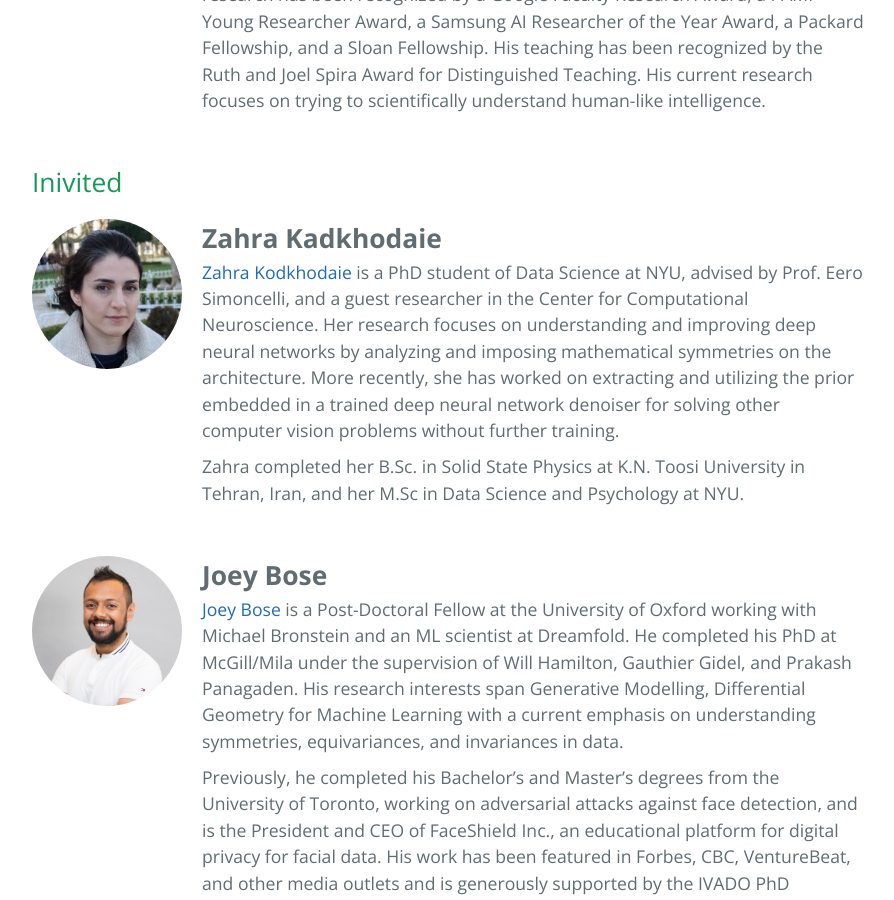
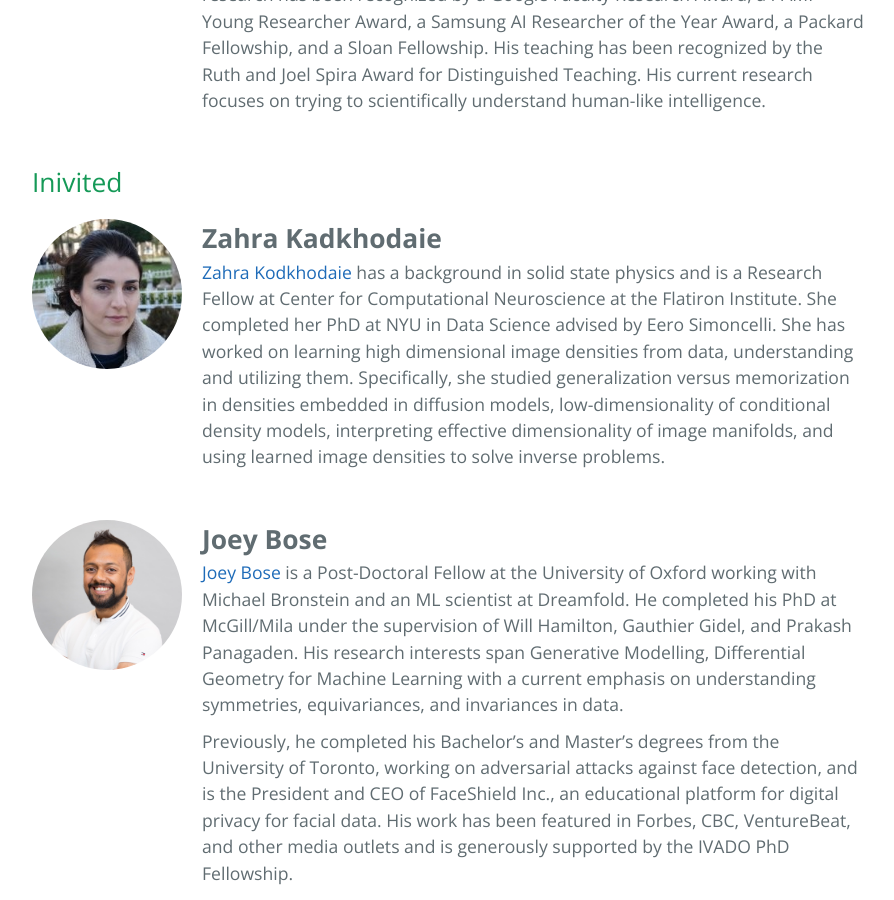
Before and after one commit to gram-workshop/gram-workshop.github.io, a Jekyll site: the page speakers.html, which Jekyll copies as it is, in a window 1280 px wide and 900 px high, scrolled down 1149 px. Shown: the whole window, without its empty margins (192-1086 px from the left). Built offline with Jekyll 4.4.1, drawn with Linux system fonts in a browser that asks for light colours.

Commit message:
updated Zahra's bio

```diff
--- a/speakers.html
+++ b/speakers.html
@@ -96,8 +96,7 @@
       <img src="assets/img/bio/zahra_kadkhodaie.jpg" alt="Zahra Kadkhodaie" class="speaker-photo">
       <div class="speaker-bio">
         <strong>Zahra Kadkhodaie</strong>
-        <p><a href=https://www.simonsfoundation.org/people/zahra-kadkhodaie/>Zahra Kodkhodaie</a> is a PhD student of Data Science at NYU, advised by Prof. Eero Simoncelli, and a guest researcher in the Center for Computational Neuroscience. Her research focuses on understanding and improving deep neural networks by analyzing and imposing mathematical symmetries on the architecture. More recently, she has worked on extracting and utilizing the prior embedded in a trained deep neural network denoiser for solving other computer vision problems without further training.</p>
-        <p>Zahra completed her B.Sc. in Solid State Physics at K.N. Toosi University in Tehran, Iran, and her M.Sc in Data Science and Psychology at NYU.</p>
+        <p><a href=https://www.simonsfoundation.org/people/zahra-kadkhodaie/>Zahra Kodkhodaie</a> has a background in solid state physics and is a Research Fellow at Center for Computational Neuroscience at the Flatiron Institute. She completed her PhD at NYU in Data Science advised by Eero Simoncelli. She has worked on learning high dimensional image densities from data, understanding and utilizing them. Specifically, she studied generalization versus memorization in densities embedded in diffusion models, low-dimensionality of conditional density models, interpreting effective dimensionality of image manifolds, and using learned image densities to solve inverse problems.</p>
       </div>
     </div>
 
```
